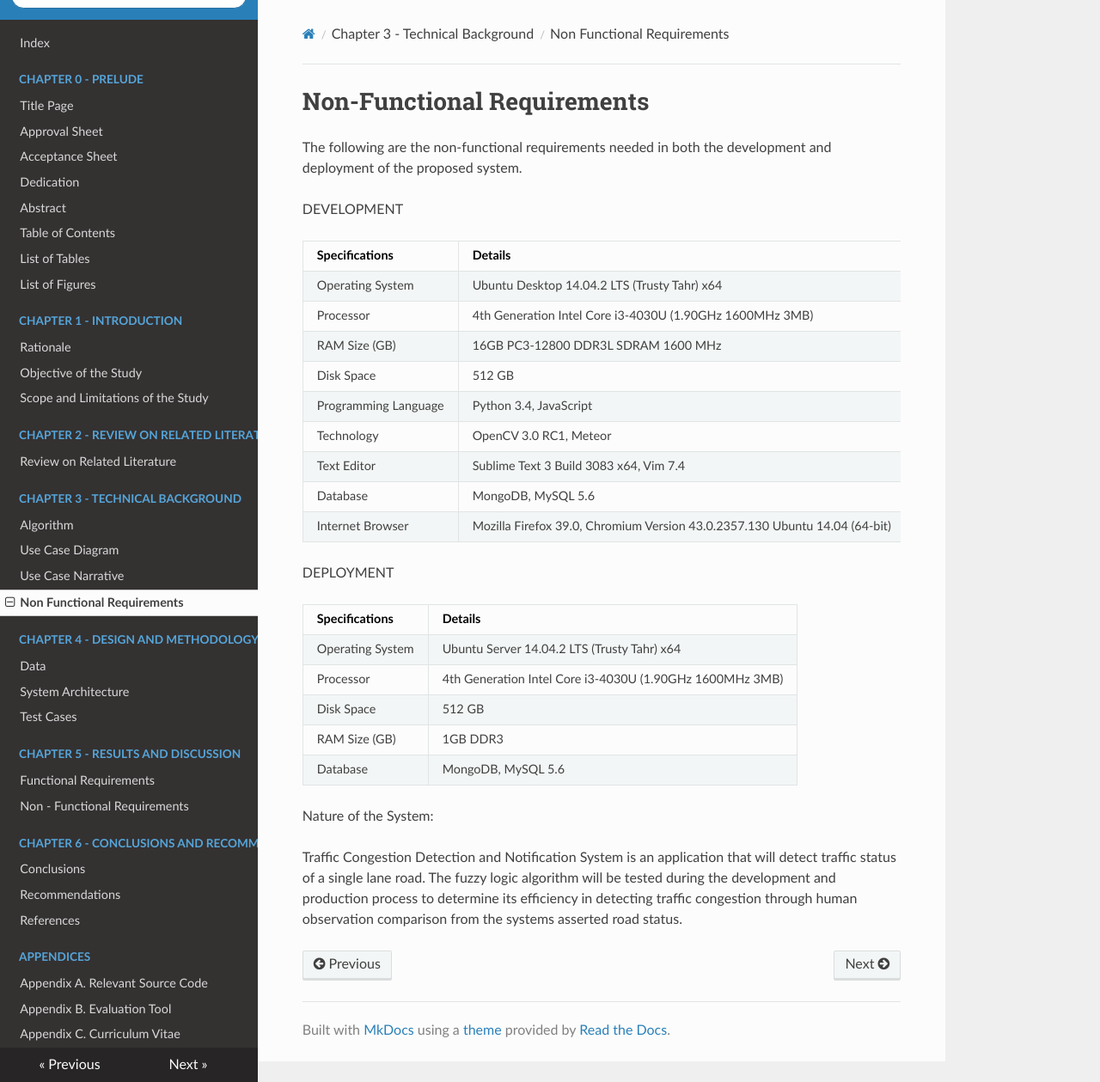
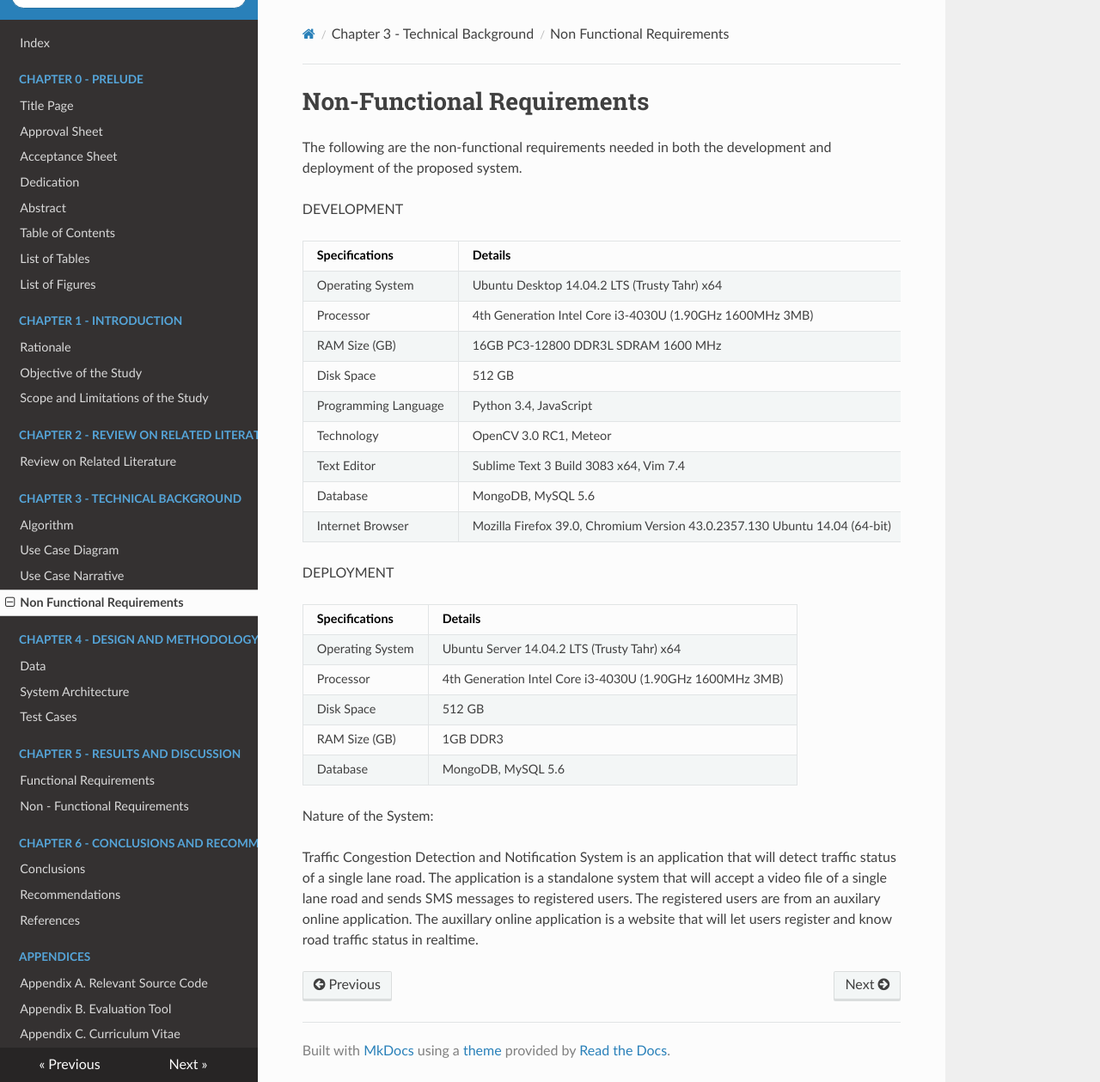
Before and after one commit to mikhailejohnapale/argomada-fuzz-track-doc, an MkDocs documentation site: the page built from docs/chapter3/non-functional-requirements.md, in a window 1280 px wide and 1259 px high. Shown: the whole window at 86% size. Built offline with MkDocs 1.6.1, drawn with Linux system fonts in a browser that asks for light colours; nearby versions of some CDN libraries; old or Windows-style settings are respelled for this version of MkDocs.

Commit message:
transfer tests on scope, described nature of the system

```diff
--- a/docs/chapter3/non-functional-requirements.md
+++ b/docs/chapter3/non-functional-requirements.md
@@ -31,8 +31,8 @@ Database               | MongoDB, MySQL 5.6
 Nature of the System:
 
 Traffic Congestion Detection and Notification System is an application
-that will detect traffic status of a single lane road.
-The fuzzy logic algorithm will be tested during the
-development and production process to determine its efficiency
-in detecting traffic congestion through human observation comparison
-from the systems asserted road status.
+that will detect traffic status of a single lane road. The application is a
+standalone system that will accept a video file of a single lane road and sends
+SMS messages to registered users. The registered users are from an auxilary online
+application. The auxillary online application is a website that will let users register
+and know road traffic status in realtime.
```
